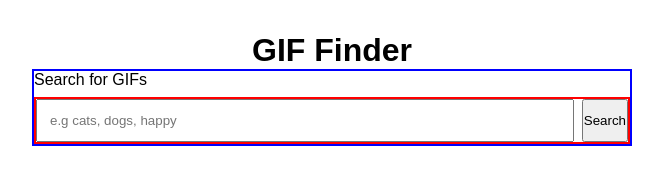
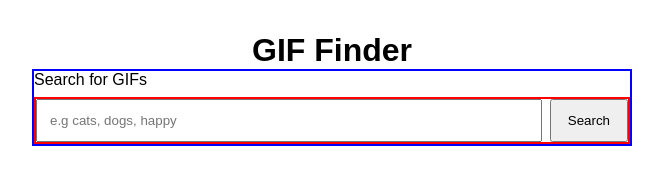
Before and after one commit to pbain63/Project_Working-with-APIs, a plain HTML site: page index.html in a window 1280 px wide. Shown: the whole page, without its empty margins (308-971 px from the left). Drawn offline with Linux system fonts and the light colour scheme.

Commit message:
Add styles to button in styles.css

```diff
--- a/styles.css
+++ b/styles.css
@@ -37,3 +37,8 @@ h1 {
   flex: 1;
   padding: 0.75rem;
 }
+
+button {
+  padding: 0.75rem 1rem;
+  cursor: pointer;
+}
```
